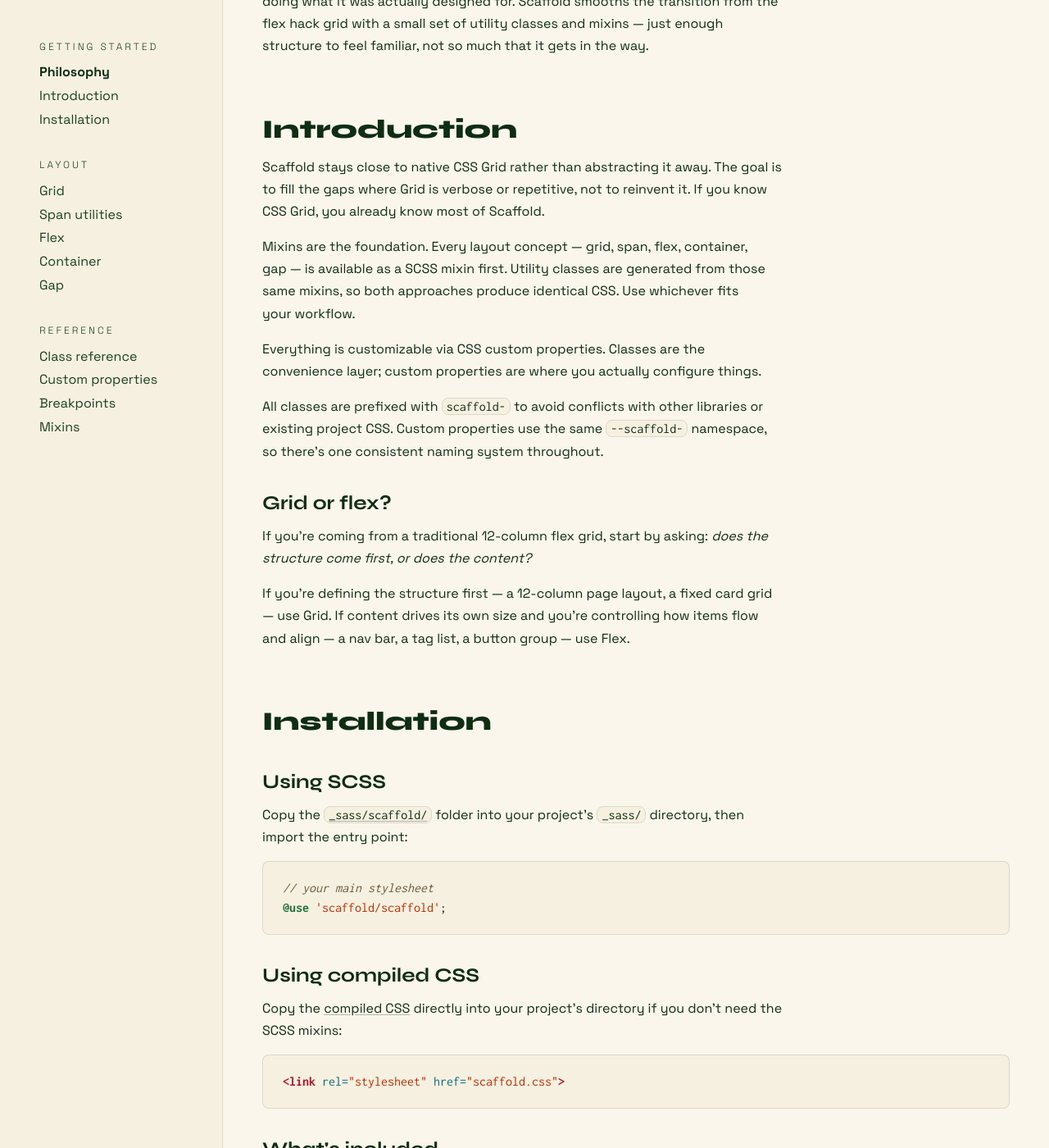
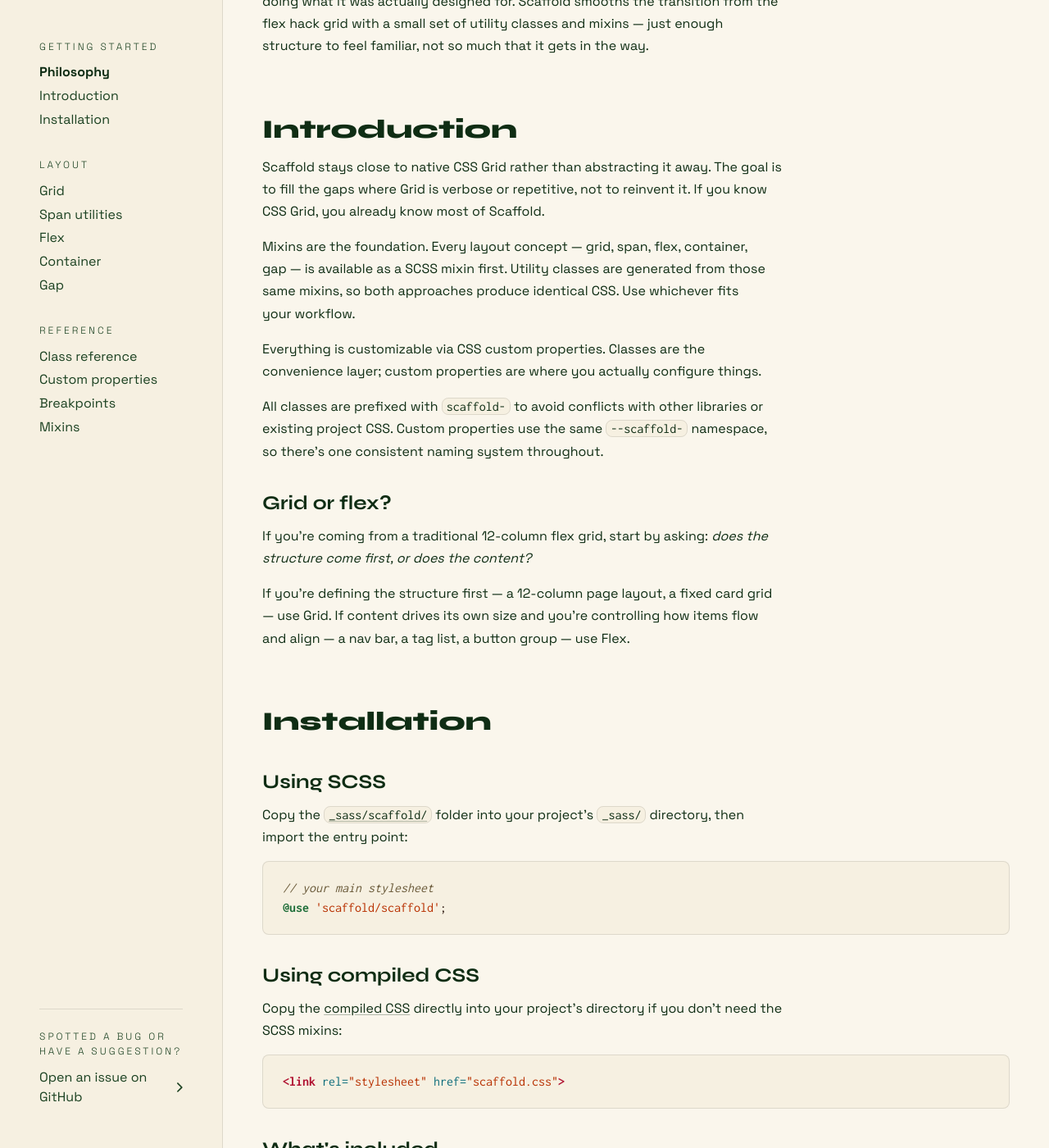
Before and after one commit to naher94/scaffoldcss, a Jekyll site: the page built from docs.html, in a window 1280 px wide and 1400 px high, scrolled down 615 px. Shown: the whole window at 82% size. Built offline with Jekyll 4.4.1, drawn with Linux system fonts in a browser that asks for light colours.

Commit message:
Suggestion / Bug Link Added

```diff
--- a/_includes/docs-nav.html
+++ b/_includes/docs-nav.html
@@ -10,4 +10,9 @@
     <a href="#{{ doc.anchor }}">{{ doc.nav_label }}</a>
   {% endfor %}
   </div>
+
+  <div class="nav-contribute">
+    <p>Spotted a bug or have a suggestion?</p>
+    <a href="{{ site.github }}/issues">Open an issue on GitHub {% include img/chevron-right.svg %}</a>
+  </div>
 </nav>
--- a/_sass/_docs.scss
+++ b/_sass/_docs.scss
@@ -71,6 +71,8 @@
   overflow-y: auto;
   background: var(--dark-creme);
   padding: var(--edge-spacing);
+  display: flex;
+  flex-direction: column;
 
   a {
     display: block;
@@ -92,6 +94,47 @@
 
 .nav-section {
   margin-bottom: 2em;
+}
+
+.nav-contribute {
+  margin-top: auto;
+  padding-top: 1.5em;
+  border-top: var(--border);
+
+  p {
+    font-size: 0.75em;
+    color: var(--bamboo-forest);
+    margin-bottom: 0.5rem;
+    letter-spacing: 0.25em;
+    text-transform: uppercase;
+    font-weight: map-get($space-grotesk-weights, "light");
+    text-wrap: balance;
+    @supports (text-wrap: pretty) {
+      text-wrap: pretty;
+    }
+  }
+
+  a {
+    color: var(--bamboo-forest);
+    text-decoration: none;
+    display: flex;
+    align-items: center;
+    gap: 0.5em;
+
+    svg {
+      height: 0.75em;
+      width: auto;
+      flex-shrink: 0;
+      path{
+        fill: currentColor;
+      }
+    }
+
+    &:hover {
+      opacity: 1;
+      color: var(--bamboo-black);
+    }
+  }
 }
 
 .nav-section-label { //TODO this styling needs updated
```
